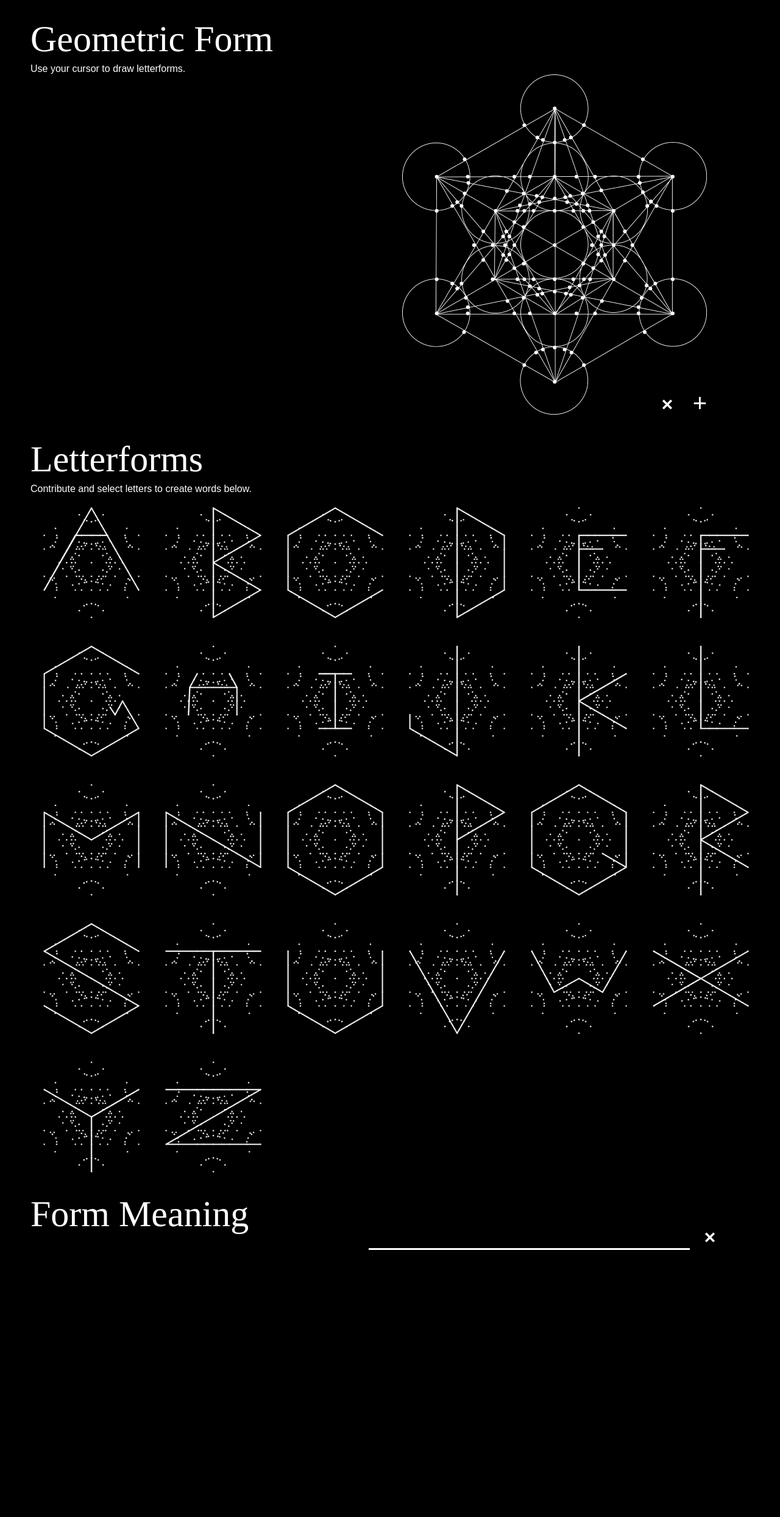
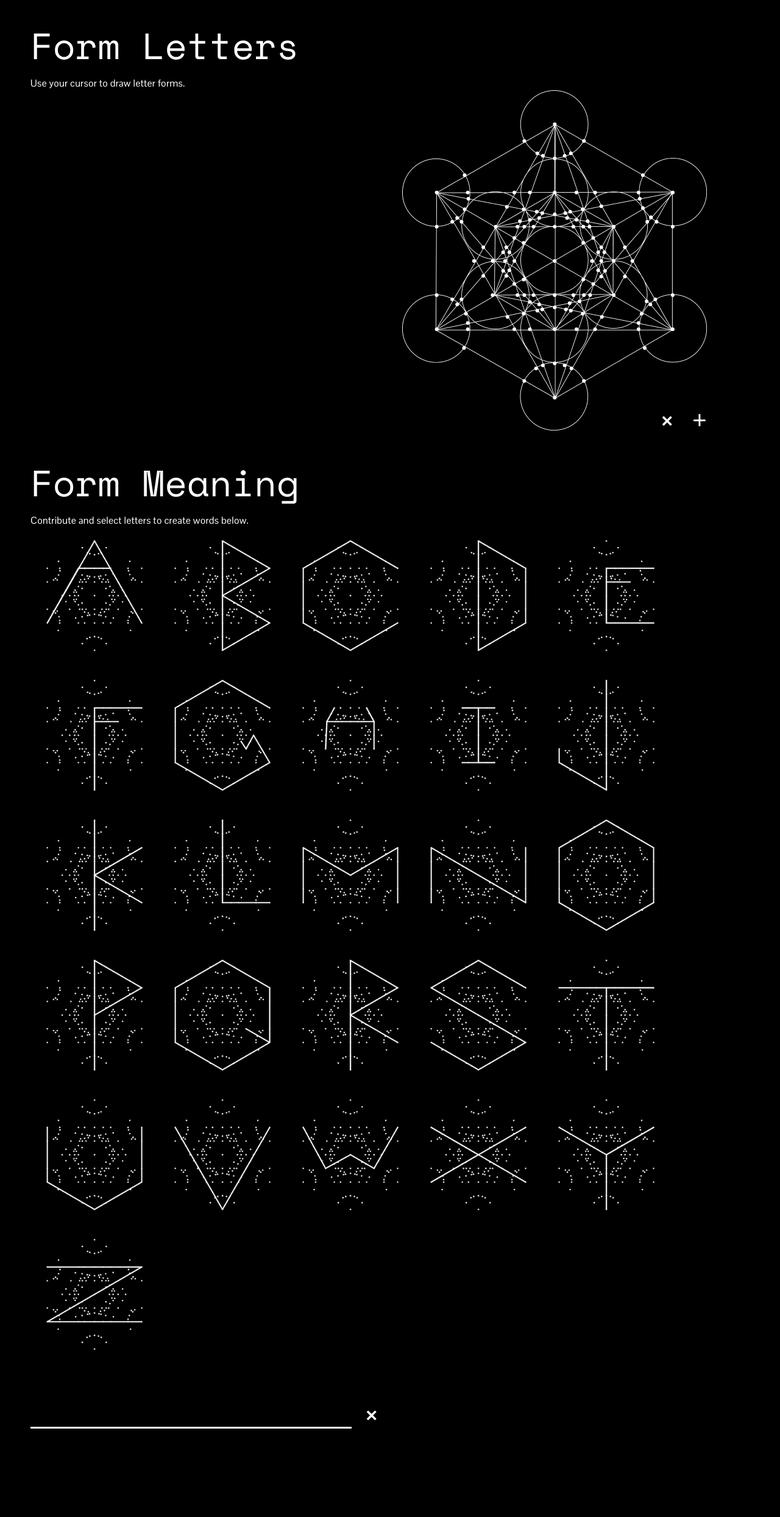
Before and after one commit to badgew/geometric-form, a PHP site: page / in a window 1280 px wide. Shown: the whole page at 61% size. Before the commit the page ends 2050 px from the top, so only its background shows below. Run offline with PHP 8.4, Linux system fonts and the light colour scheme; some libraries are stand-ins or nearby versions.

Commit message:
changed fonts

```diff
--- a/index.php
+++ b/index.php
@@ -3,6 +3,7 @@
 <head>
 <title>Geometric Form</title>
 <link rel="stylesheet" type="text/css" href="styles.css">
+<link href="https://fonts.googleapis.com/css?family=Pontano+Sans|Space+Mono" rel="stylesheet">
 
 <link rel="apple-touch-icon" sizes="57x57" href="favicon/apple-icon-57x57.png">
 <link rel="apple-touch-icon" sizes="60x60" href="favicon/apple-icon-60x60.png">
@@ -30,9 +31,9 @@
 </head>
 <body>
     <div id="intro">
-            <h1 class="title">Geometric Form</h1>
-            <a>Use your cursor to draw letterforms.</a>
-            <p id="intro-info">Geometry is used to describe spatial relationships while letters are used to form words. The theory of sacred geometry focuses on oneness with infinite possibilities. In the same way, language offers endless opportunities for communication, allowing people to share their ideas with the world.<br><br>Within the constraints of a restrictive form, meaning can still be generated. This project encourages engagement and experimentation. Create your letterform, add it to the gallery, and select letters to form words on the line below.</p>
+            <h1 class="title">Form Letters</h1>
+            <a>Use your cursor to draw letter forms.</a>
+            <p id="intro-info">Geometry is used to describe spatial relationships while letters are used to form words. The theory of sacred geometry focuses on oneness with infinite possibilities. In the same way, language offers endless opportunities for communication, helping people share their ideas with the world.Within the constraints of a  form, meaning can still be generated.<br><br>Create your letterform, add it to the gallery, and select letters to form words on the line below.</p>
     </div>
 
  <div class="flex-right">
@@ -45,7 +46,7 @@
 </div>
 
     <div id="explore">
-	    <h1>Letterforms</h1>
+	    <h1>Form Meaning</h1>
 	    <a>Contribute and select letters to create words below.</a>
 	</div>
 
@@ -62,11 +63,11 @@
 
     <div class="flex-right row">
 
-        <div class="column column-share">
+<!--         <div class="column column-share">
             <div id="share">
                 <h1>Form Meaning</h1>
             </div>
-        </div>
+        </div> -->
 
         <div class="column column-inputs">
             <div class="input-group">
--- a/styles.css
+++ b/styles.css
@@ -4,7 +4,7 @@
     margin-left:15px;
 }
 html{
-	font-family: 'Times', serif;
+	font-family: 'Space Mono', monospace;
 }
 body{
 	background-color:black;
@@ -23,7 +23,7 @@
 }
 
 h1{
-	font-family:Times;
+	font-family:'Space Mono', monospace;
     font-weight:400;
     font-size:45pt;
     margin-bottom:5px;
@@ -31,12 +31,13 @@
 }
 
 a{
-    font-family: sans-serif;
+    font-family: 'Pontano Sans', sans-serif;
     font-weight:100;
+    letter-spacing:.2pt;
 }
 
 p{
-    font-family: sans-serif;
+    font-family: 'Pontano Sans', sans-serif;
     font-weight:100;
     line-height:1.4;
     letter-spacing:.2pt;
@@ -76,6 +77,7 @@
     display: block;
     padding: 0;
     font-size: 40px;
+    font-family:sans-serif;
     text-decoration: none;
     color: white;
     position: absolute;
@@ -147,6 +149,8 @@
 .gallery img{
     display:inline-block;
     width: 200px;
+    padding-left:5px;
+    padding-right:5px;
     height: auto;
     outline: 1px solid transparent;
 }
```
